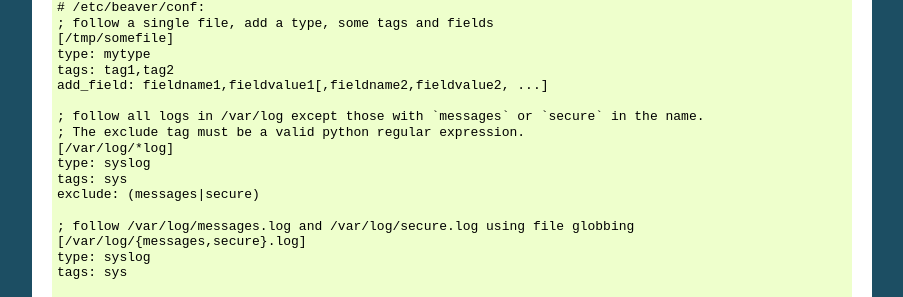
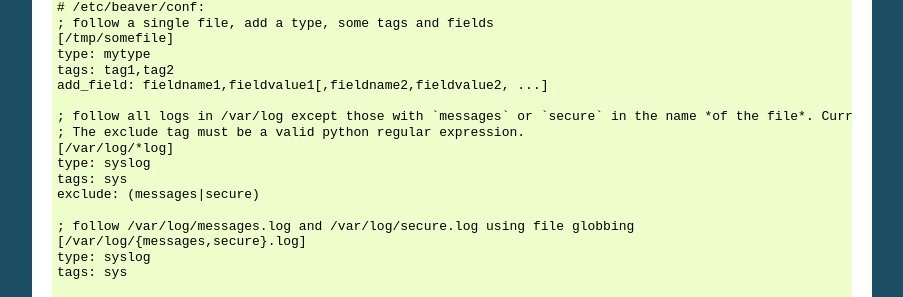
Before and after one commit to python-beaver/python-beaver, a Sphinx documentation site: the page built from docs/user/usage.rst, in a window 1280 px wide and 900 px high, scrolled down 4637 px. Shown: the part 260-557 px from the top of the window, without its empty margins (198-1101 px from the left). Built offline with Sphinx 7.4.7, drawn with Linux system fonts in a browser that asks for light colours; some of the changed text lies outside the part shown.

Commit message:
Update to clarify exclude only works for filenames

```diff
--- a/docs/user/usage.rst
+++ b/docs/user/usage.rst
@@ -224,7 +224,7 @@
     tags: tag1,tag2
     add_field: fieldname1,fieldvalue1[,fieldname2,fieldvalue2, ...]
 
-    ; follow all logs in /var/log except those with `messages` or `secure` in the name.
+    ; follow all logs in /var/log except those with `messages` or `secure` in the name *of the file*. Currently it is not possible to exclude certain lines of a file.
     ; The exclude tag must be a valid python regular expression.
     [/var/log/*log]
     type: syslog
```
